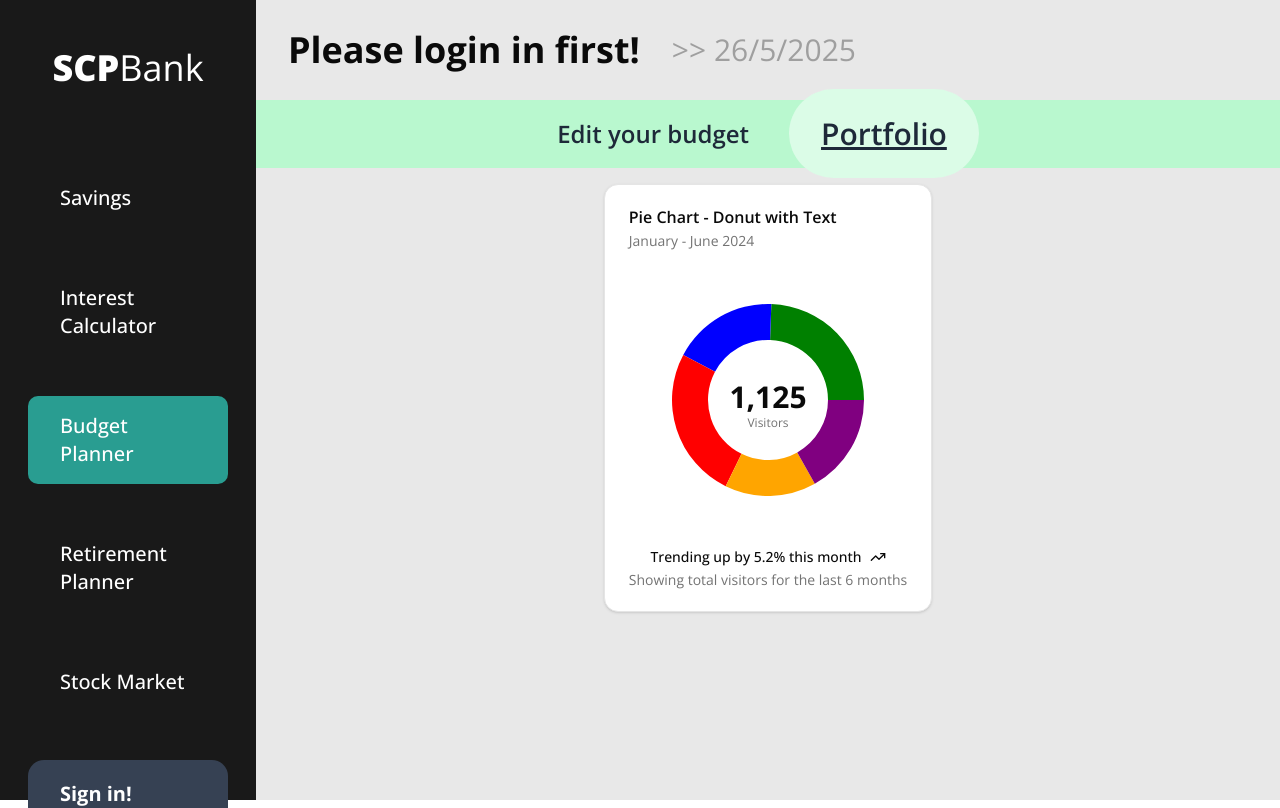
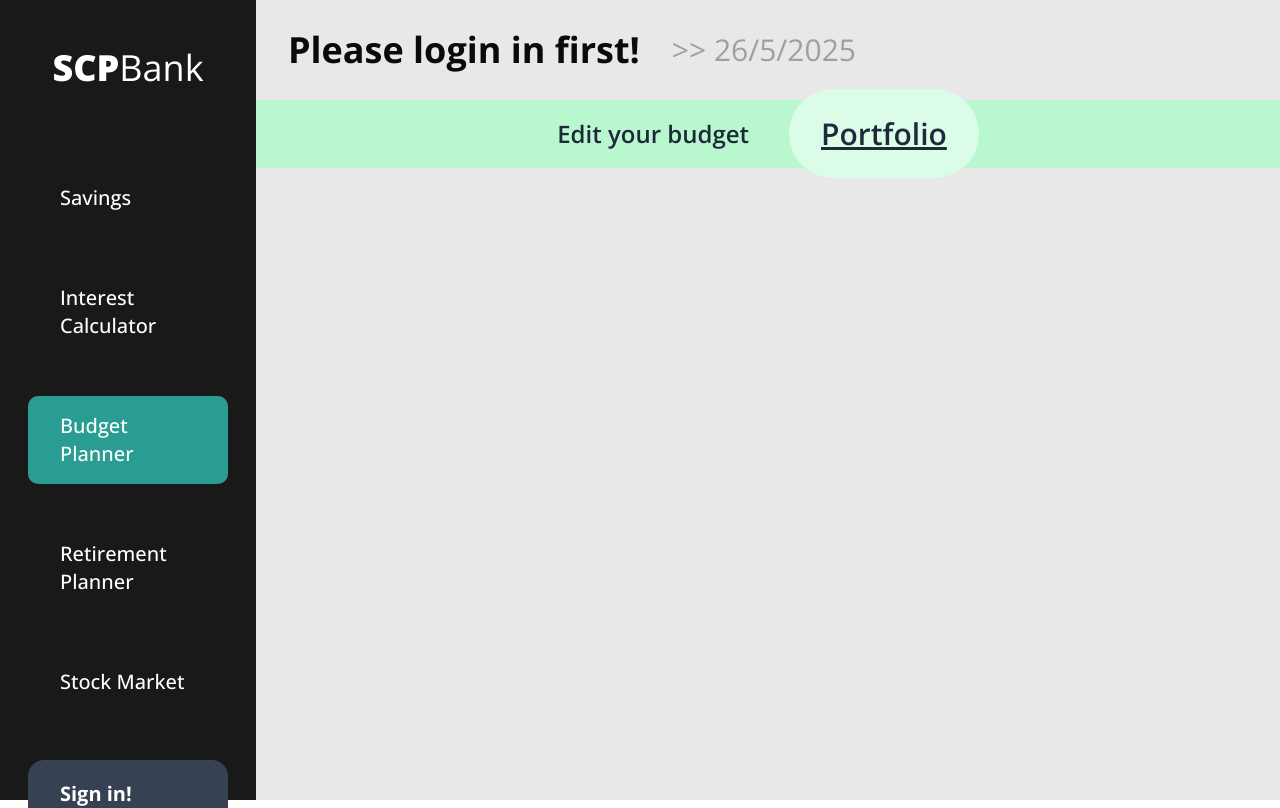
Before and after one commit to SCPassion/scpbank-ts, a React (Vite) app: page /budget/portfolio in a window 1280 px wide. Shown: the top 808 px of the page. Built offline with nearby package versions, Linux system fonts and the light colour scheme.

Commit message:
feat: update ChartVisualization component to handle income and expense data with improved chart rendering

```diff
--- a/src/pages/Budget/BudgetPortfolio.tsx
+++ b/src/pages/Budget/BudgetPortfolio.tsx
@@ -4,14 +4,6 @@ import { useBudgetsStore, useUserStore } from "@/store/store"
 import { fetchTransactions } from "@/functions/budgetOperation"
 
 export default function BudgetPortfolio() {
-  const chartDataEample = [
-    { browser: "chrome", visitors: 275, fill: "green" },
-    { browser: "safari", visitors: 200, fill: "blue" },
-    { browser: "firefox", visitors: 287, fill: "red" },
-    { browser: "edge", visitors: 173, fill: "orange" },
-    { browser: "other", visitors: 190, fill: "purple" },
-  ]
-
   const user = useUserStore((state) => state.user)
   const { budgets, setBudgets } = useBudgetsStore()
   const [error, setError] = useState<string>("")
@@ -26,11 +18,29 @@ export default function BudgetPortfolio() {
   const expenseCategories = budgets?.filter(
     (budget) => budget.type === "expense",
   )
+
+  const incomeChartData = incomeCategories?.map((category, index) => ({
+    category: category.category,
+    amount: category.amount,
+    fill: `hsl(${50 + index * 50}, 50%, 50%)`,
+  }))
+
+  const expenseChartData = expenseCategories?.map((category, index) => ({
+    category: category.category,
+    amount: category.amount,
+    fill: `hsl(${50 + index * 50}, 50%, 50%)`,
+  }))
+
   console.log("Income Categories:", incomeCategories)
   console.log("Expense Categories:", expenseCategories)
   return (
-    <div className="mt-4 flex flex-col items-center justify-center gap-8">
-      <ChartVisualization chartData={chartDataEample} />
+    <div className="mt-4 items-center justify-center gap-8">
+      {expenseChartData && (
+        <ChartVisualization chartData={expenseChartData} type="expense" />
+      )}
+      {incomeChartData && (
+        <ChartVisualization chartData={incomeChartData} type="income" />
+      )}
     </div>
   )
 }
--- a/src/pages/Budget/ChartVisualization.tsx
+++ b/src/pages/Budget/ChartVisualization.tsx
@@ -22,17 +22,17 @@ import {
 const chartConfig = {} satisfies ChartConfig
 
 export function ChartVisualization<
-  T extends { browser: string; visitors: number; fill: string },
->({ chartData }: { chartData: T[] }) {
-  const totalVisitors = React.useMemo(() => {
-    return chartData.reduce((acc, curr) => acc + curr.visitors, 0)
+  T extends { category: string; amount: number; fill: string },
+>({ chartData, type }: { chartData: T[]; type: "income" | "expense" }) {
+  console.log(type)
+  const totalNumber = React.useMemo(() => {
+    return chartData.reduce((acc, curr) => acc + curr.amount, 0)
   }, [])
 
   return (
     <Card className="flex flex-col">
       <CardHeader className="items-center pb-0">
-        <CardTitle>Pie Chart - Donut with Text</CardTitle>
-        <CardDescription>January - June 2024</CardDescription>
+        <CardTitle>{`${type[0].toUpperCase()}${type.slice(1)} Chart`}</CardTitle>
       </CardHeader>
       <CardContent className="flex-1 pb-0">
         <ChartContainer
@@ -46,8 +46,8 @@ export function ChartVisualization<
             />
             <Pie
               data={chartData}
-              dataKey="visitors"
-              nameKey="browser"
+              dataKey="amount"
+              nameKey="category"
               innerRadius={60}
               strokeWidth={5}
             >
@@ -66,14 +66,14 @@ export function ChartVisualization<
                           y={viewBox.cy}
                           className="fill-foreground text-3xl font-bold"
                         >
-                          {totalVisitors.toLocaleString()}
+                          {totalNumber.toLocaleString()}
                         </tspan>
                         <tspan
                           x={viewBox.cx}
                           y={(viewBox.cy || 0) + 24}
                           className="fill-muted-foreground"
                         >
-                          Visitors
+                          {`Total ${type[0].toUpperCase()}${type.slice(1)}`}
                         </tspan>
                       </text>
                     )
@@ -84,14 +84,6 @@ export function ChartVisualization<
           </PieChart>
         </ChartContainer>
       </CardContent>
-      <CardFooter className="flex-col gap-2 text-sm">
-        <div className="flex items-center gap-2 leading-none font-medium">
-          Trending up by 5.2% this month <TrendingUp className="h-4 w-4" />
-        </div>
-        <div className="text-muted-foreground leading-none">
-          Showing total visitors for the last 6 months
-        </div>
-      </CardFooter>
     </Card>
   )
 }
```
